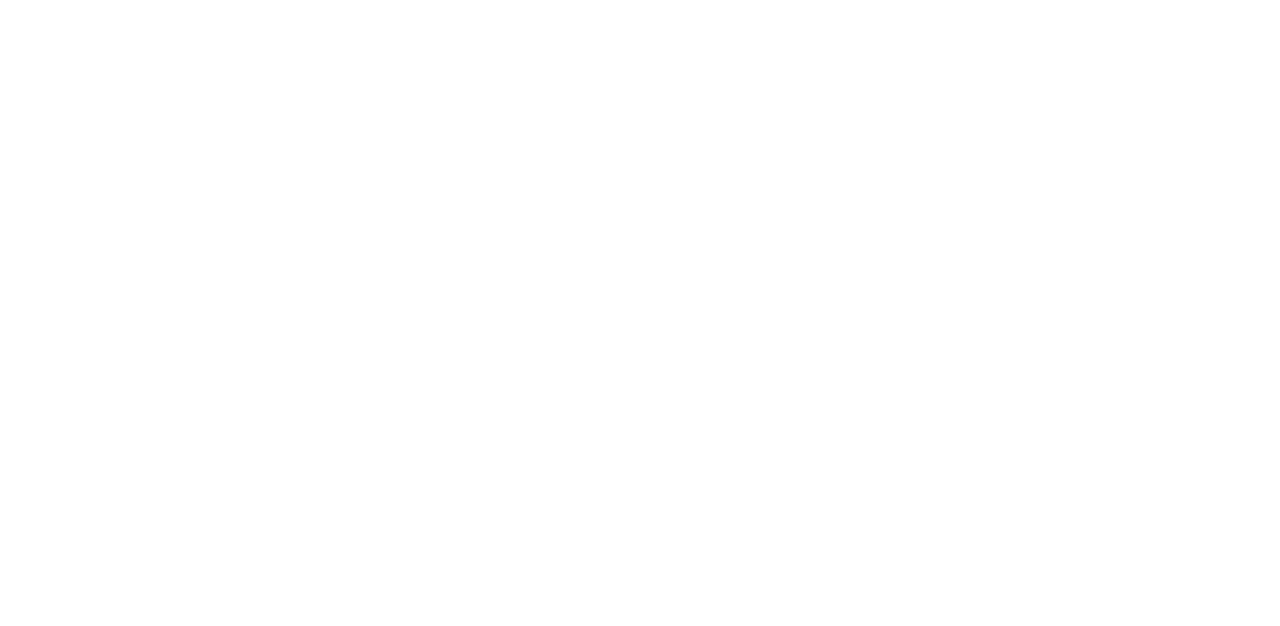
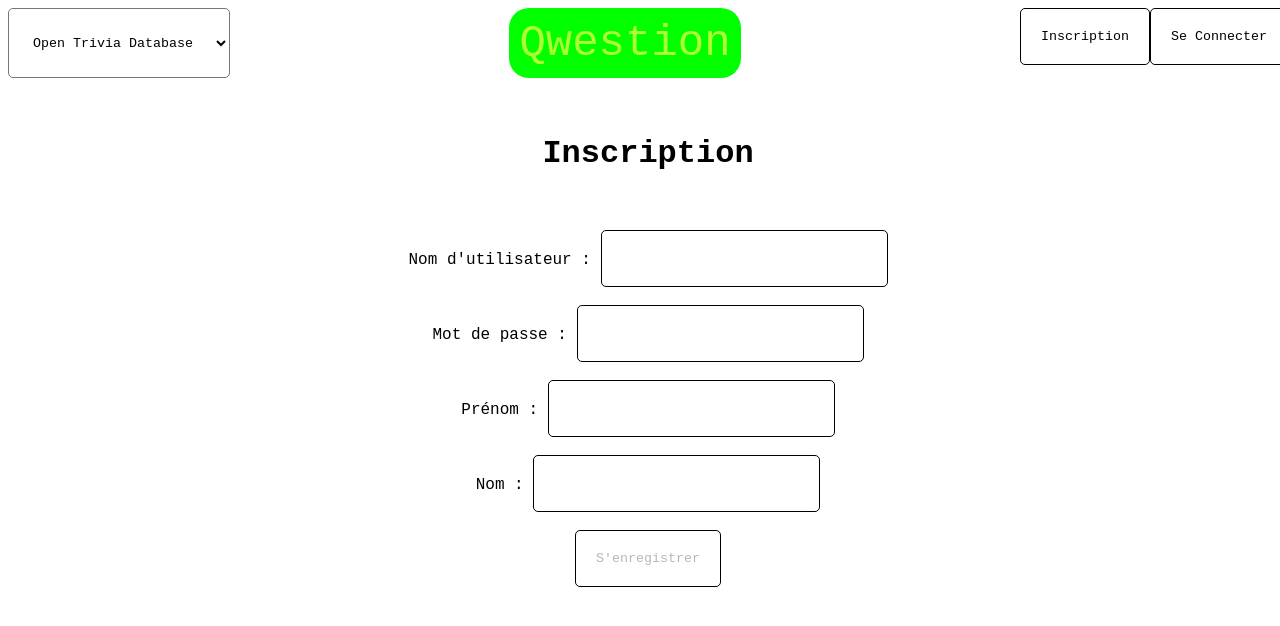
Before and after one commit to FrancoisBasset/Qwestion, a Vue app in the folder vue/: page /inscription in a window 1280 px wide. Before the commit this address had no page. Shown: the top 626 px of the page. Built offline with nearby package versions, Linux system fonts and the light colour scheme.

Commit message:
inscription

```diff
--- a/vue/public/index.css
+++ b/vue/public/index.css
@@ -1,5 +1,9 @@
 * {
 	font-family: 'Courier New', Courier, monospace;
+}
+
+body {
+    width: 100%;
 }
 
 button {
@@ -23,3 +27,14 @@ select {
 
 	cursor: pointer;
 }
+
+input {
+	border: 1px solid black;
+	font-size: 20px;
+	padding: 16px;
+	border-radius: 5px;
+}
+
+#app {
+    width: inherit;
+}
--- a/vue/src/App.vue
+++ b/vue/src/App.vue
@@ -3,3 +3,10 @@
 		<RouterView />
 	</div>
 </template>
+
+<style scoped>
+div {
+	width: inherit;
+	display: block;
+}
+</style>
--- a/vue/src/components/Header.vue
+++ b/vue/src/components/Header.vue
@@ -1,14 +1,19 @@
 <template>
 	<div>
 		<QuizSelect />
-		<Logo />
+		<Logo id="logo" />
 		<ProfileZone />
 	</div>
 </template>
 
 <style>
 div {
-	display: inline;
+	display: flex;
+}
+
+#logo {
+	margin-left: auto;
+    margin-right: auto;
 }
 </style>
 
--- a/vue/src/components/LoginButton.vue
+++ b/vue/src/components/LoginButton.vue
@@ -1,3 +1,5 @@
 <template>
-	<button>Se connecter</button>
+	<router-link to="connexion" >
+		<button>Se Connecter</button>
+	</router-link>
 </template>
--- a/vue/src/components/ProfileIcon.vue
+++ b/vue/src/components/ProfileIcon.vue
@@ -12,11 +12,10 @@ label {
 
 .dropdown {
 	position: relative;
-	display: inline-block;
 }
 
 .dropdown:hover .dropdown-content {
-	display: block;
+	display: flex;
 }
 
 .dropdown-content {
--- a/vue/src/components/RegisterButton.vue
+++ b/vue/src/components/RegisterButton.vue
@@ -1,3 +1,12 @@
 <template>
-	<button>Inscription</button>
+	<router-link to="inscription" >
+		<button>Inscription</button>
+	</router-link>
 </template>
+
+<style scoped>
+a {
+	text-decoration: none;
+	color: inherit;
+}
+</style>
--- /dev/null
+++ b/vue/src/components/RegisterForm.vue
@@ -0,0 +1,63 @@
+<template>
+	<div>
+		<h1>Inscription</h1>
+		<br>
+		<br>
+		<label>Nom d'utilisateur : </label><input type="text" v-model="username" />
+		<br>
+		<br>
+		<label>Mot de passe : </label><input type="password" v-model="password" />
+		<br>
+		<br>
+		<label>Prénom : </label><input type="text" v-model="firstname" />
+		<br>
+		<br>
+		<label>Nom : </label><input type="text" v-model="lastname" />
+		<br>
+		<br>
+		<button @click="register()" :disabled="!correctForm">S'enregistrer</button>
+		<br>
+		<br>
+
+		<RegisterModal v-show="status" @closeRegisterModal="status = null" :status="status" :username="readonlyUsername" />
+	</div>
+</template>
+
+<script>
+import useAccountStore from '../stores/account';
+import RegisterModal from './RegisterModal.vue';
+
+export default {
+	components: { RegisterModal },
+	data() {
+		return {
+			accountStore: useAccountStore(),
+			username: '',
+			password: '',
+			firstname: '',
+			lastname: '',
+			status: '',
+			readonlyUsername: ''
+		};
+	},
+	computed: {
+		correctForm() {
+			return this.username && this.password && this.firstname && this.lastname;
+		}
+	},
+	emits: ['closeRegisterModal'],
+	methods: {
+		async register() {
+			this.readonlyUsername = this.username;
+			this.status = await this.accountStore.register(this.username, this.password, this.firstname, this.lastname);
+
+			if (this.status === 201) {
+				this.username = '';
+				this.password = '';
+				this.firstname = '';
+				this.lastname = '';
+			}
+		}
+	}
+}
+</script>
--- /dev/null
+++ b/vue/src/components/RegisterModal.vue
@@ -0,0 +1,30 @@
+<template>
+	<div>
+		<label v-if="status === 201">Le compte {{ username }} a bien été crée !</label>
+		<label v-else-if="status === 400">Ce compte existe déjà !</label>
+		<br>
+		<br>
+		<br>
+		<button @click="$emit('closeRegisterModal')">Fermer</button>
+	</div>
+</template>
+
+<style scoped>
+div {
+	position: absolute;
+	top: 50%;
+	left: 50%;
+	transform: translate(-50%, -50%);
+	border: 1px solid black;
+	padding: 40px;
+	border-radius: 10px;
+	background: rgba(230, 230, 230, 1);
+	display: block
+}
+</style>
+
+<script>
+export default {
+	props: ['status', 'username']
+}
+</script>
--- a/vue/src/router/index.js
+++ b/vue/src/router/index.js
@@ -1,5 +1,6 @@
 import { createRouter, createWebHistory } from 'vue-router'
-import AccueilView from '../views/AccueilView.vue'
+import HomeView from '../views/HomeView.vue'
+import RegisterView from '../views/RegisterView.vue';
 
 const router = createRouter({
   history: createWebHistory(import.meta.env.BASE_URL),
@@ -7,8 +8,13 @@ const router = createRouter({
     {
       path: '/',
       name: 'accueil',
-      component: AccueilView
-    }
+      component: HomeView
+    },
+	{
+		path: '/inscription',
+		name: 'inscription',
+		component: RegisterView
+	}
   ]
 })
 
--- /dev/null
+++ b/vue/src/views/RegisterView.vue
@@ -0,0 +1,30 @@
+<template>
+	<div>
+		<Header />
+		<br>
+		<br>
+
+		<RegisterForm id="registerForm" />
+	</div>
+</template>
+
+<style scoped>
+#registerForm {
+	display: block;
+	text-align: center;
+}
+</style>
+
+<script setup>
+import Header from '../components/Header.vue';
+import RegisterForm from '../components/RegisterForm.vue';
+</script>
+
+<script>
+export default {
+	components: {
+		Header,
+		RegisterForm
+	}
+}
+</script>
```
Also changed, not shown: vue/src/views/HomeView.vue (renamed from vue/src/views/AccueilView.vue).
